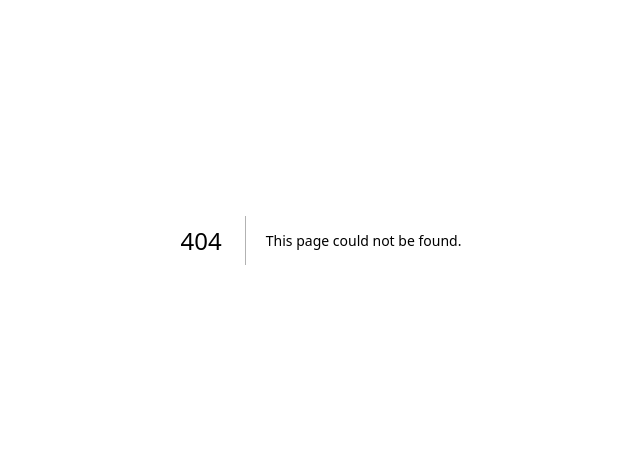
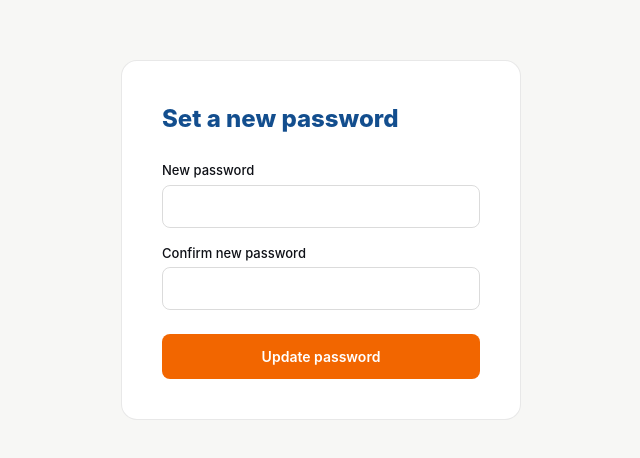
Before and after one commit to timarmstead/sendcleared-app, a Next.js app: page /reset-password in a window 1280 px wide. Before the commit this address had no page. Shown: the part 160-618 px from the top of the page, without its empty margins (319-959 px from the left). Built offline with nearby package versions, Linux system fonts and the light colour scheme; no server answers.

Commit message:
Add welcome email sent on first dashboard visit

```diff
--- a/app/login/page.tsx
+++ b/app/login/page.tsx
@@ -10,6 +10,12 @@ export default function Login() {
   const [loading, setLoading] = useState(false)
   const [error, setError] = useState('')
   const router = useRouter()
+
+  const [mode, setMode] = useState<'login' | 'forgot'>('login')
+  const [resetEmail, setResetEmail] = useState('')
+  const [resetSent, setResetSent] = useState(false)
+  const [resetLoading, setResetLoading] = useState(false)
+  const [resetError, setResetError] = useState('')
 
   async function handleLogin(e: React.FormEvent) {
     e.preventDefault()
@@ -28,6 +34,152 @@ export default function Login() {
     }
 
     router.push('/dashboard')
+  }
+
+  async function handleForgotPassword(e: React.FormEvent) {
+    e.preventDefault()
+    setResetLoading(true)
+    setResetError('')
+
+    const { error } = await supabase.auth.resetPasswordForEmail(resetEmail, {
+      redirectTo: `${window.location.origin}/reset-password`,
+    })
+
+    if (error) {
+      setResetError(error.message)
+      setResetLoading(false)
+      return
+    }
+
+    setResetSent(true)
+    setResetLoading(false)
+  }
+
+  const inputStyle: React.CSSProperties = {
+    width: '100%',
+    padding: '10px 12px',
+    borderRadius: '8px',
+    border: '1px solid rgba(0,0,0,0.14)',
+    fontSize: '14px',
+    color: '#0f1117',
+  }
+
+  if (mode === 'forgot') {
+    return (
+      <div style={{
+        minHeight: '100vh',
+        display: 'flex',
+        alignItems: 'center',
+        justifyContent: 'center',
+        background: '#f7f7f5',
+        fontFamily: '-apple-system, sans-serif',
+      }}>
+        <div style={{
+          background: '#fff',
+          padding: '2.5rem',
+          borderRadius: '16px',
+          border: '1px solid rgba(0,0,0,0.09)',
+          width: '100%',
+          maxWidth: '400px',
+        }}>
+          <h1 style={{
+            fontSize: '1.5rem',
+            fontWeight: 800,
+            color: '#134e8e',
+            marginBottom: '.5rem',
+          }}>
+            Reset your password
+          </h1>
+
+          {resetSent ? (
+            <>
+              <p style={{ fontSize: '14px', color: '#0f1117', lineHeight: 1.5, marginBottom: '1.5rem' }}>
+                If an account exists for <strong>{resetEmail}</strong>, we've sent a link to reset your password. Check your inbox.
+              </p>
+              <button
+                onClick={() => { setMode('login'); setResetSent(false); setResetEmail('') }}
+                style={{
+                  width: '100%',
+                  padding: '12px',
+                  borderRadius: '8px',
+                  border: '1px solid rgba(0,0,0,0.14)',
+                  background: 'transparent',
+                  color: '#0f1117',
+                  fontWeight: 600,
+                  fontSize: '14px',
+                  cursor: 'pointer',
+                }}
+              >
+                Back to log in
+              </button>
+            </>
+          ) : (
+            <>
+              <p style={{ fontSize: '13px', color: '#5a5a56', marginBottom: '1.25rem' }}>
+                Enter your email and we'll send you a link to reset your password.
+              </p>
+              <form onSubmit={handleForgotPassword}>
+                <div style={{ marginBottom: '1.25rem' }}>
+                  <label style={{ fontSize: '13px', fontWeight: 500, display: 'block', marginBottom: '4px', color: '#0f1117' }}>
+                    Email
+                  </label>
+                  <input
+                    type="email"
+                    value={resetEmail}
+                    onChange={(e) => setResetEmail(e.target.value)}
+                    required
+                    style={inputStyle}
+                  />
+                </div>
+
+                {resetError && (
+                  <p style={{ color: '#791f1f', fontSize: '13px', marginBottom: '1rem' }}>
+                    {resetError}
+                  </p>
+                )}
+
+                <button
+                  type="submit"
+                  disabled={resetLoading}
+                  style={{
+                    width: '100%',
+                    padding: '12px',
+                    borderRadius: '8px',
+                    border: 'none',
+                    background: '#f26600',
+                    color: '#fff',
+                    fontWeight: 600,
+                    fontSize: '14px',
+                    cursor: 'pointer',
+                    marginBottom: '.75rem',
+                  }}
+                >
+                  {resetLoading ? 'Sending...' : 'Send reset link'}
+                </button>
+
+                <button
+                  type="button"
+                  onClick={() => setMode('login')}
+                  style={{
+                    width: '100%',
+                    padding: '12px',
+                    borderRadius: '8px',
+                    border: '1px solid rgba(0,0,0,0.14)',
+                    background: 'transparent',
+                    color: '#0f1117',
+                    fontWeight: 600,
+                    fontSize: '14px',
+                    cursor: 'pointer',
+                  }}
+                >
+                  Back to log in
+                </button>
+              </form>
+            </>
+          )}
+        </div>
+      </div>
+    )
   }
 
   return (
@@ -58,7 +210,7 @@ export default function Login() {
 
         <form onSubmit={handleLogin}>
           <div style={{ marginBottom: '1rem' }}>
-            <label style={{ fontSize: '13px', fontWeight: 500, display: 'block', marginBottom: '4px' }}>
+            <label style={{ fontSize: '13px', fontWeight: 500, display: 'block', marginBottom: '4px', color: '#0f1117' }}>
               Email
             </label>
             <input
@@ -66,18 +218,12 @@ export default function Login() {
               value={email}
               onChange={(e) => setEmail(e.target.value)}
               required
-              style={{
-                width: '100%',
-                padding: '10px 12px',
-                borderRadius: '8px',
-                border: '1px solid rgba(0,0,0,0.14)',
-                fontSize: '14px',
-              }}
+              style={inputStyle}
             />
           </div>
 
-          <div style={{ marginBottom: '1.5rem' }}>
-            <label style={{ fontSize: '13px', fontWeight: 500, display: 'block', marginBottom: '4px' }}>
+          <div style={{ marginBottom: '.5rem' }}>
+            <label style={{ fontSize: '13px', fontWeight: 500, display: 'block', marginBottom: '4px', color: '#0f1117' }}>
               Password
             </label>
             <input
@@ -85,14 +231,26 @@ export default function Login() {
               value={password}
               onChange={(e) => setPassword(e.target.value)}
               required
+              style={inputStyle}
+            />
+          </div>
+
+          <div style={{ textAlign: 'right', marginBottom: '1.5rem' }}>
+            <button
+              type="button"
+              onClick={() => setMode('forgot')}
               style={{
-                width: '100%',
-                padding: '10px 12px',
-                borderRadius: '8px',
-                border: '1px solid rgba(0,0,0,0.14)',
-                fontSize: '14px',
+                background: 'transparent',
+                border: 'none',
+                color: '#134e8e',
+                fontSize: '12px',
+                cursor: 'pointer',
+                padding: 0,
+                textDecoration: 'underline',
               }}
-            />
+            >
+              Forgot password?
+            </button>
           </div>
 
           {error && (
--- /dev/null
+++ b/app/reset-password/page.tsx
@@ -0,0 +1,137 @@
+'use client'
+
+import { useState } from 'react'
+import { useRouter } from 'next/navigation'
+import { supabase } from '@/lib/supabase'
+
+export default function ResetPassword() {
+  const [password, setPassword] = useState('')
+  const [confirmPassword, setConfirmPassword] = useState('')
+  const [loading, setLoading] = useState(false)
+  const [error, setError] = useState('')
+  const [success, setSuccess] = useState(false)
+  const router = useRouter()
+
+  async function handleReset(e: React.FormEvent) {
+    e.preventDefault()
+    setError('')
+
+    if (password.length < 6) {
+      setError('Password must be at least 6 characters.')
+      return
+    }
+    if (password !== confirmPassword) {
+      setError('Passwords do not match.')
+      return
+    }
+
+    setLoading(true)
+    const { error } = await supabase.auth.updateUser({ password })
+
+    if (error) {
+      setError(error.message)
+      setLoading(false)
+      return
+    }
+
+    setSuccess(true)
+    setLoading(false)
+    setTimeout(() => router.push('/dashboard'), 2000)
+  }
+
+  const inputStyle: React.CSSProperties = {
+    width: '100%',
+    padding: '10px 12px',
+    borderRadius: '8px',
+    border: '1px solid rgba(0,0,0,0.14)',
+    fontSize: '14px',
+    color: '#0f1117',
+  }
+
+  return (
+    <div style={{
+      minHeight: '100vh',
+      display: 'flex',
+      alignItems: 'center',
+      justifyContent: 'center',
+      background: '#f7f7f5',
+      fontFamily: '-apple-system, sans-serif',
+    }}>
+      <div style={{
+        background: '#fff',
+        padding: '2.5rem',
+        borderRadius: '16px',
+        border: '1px solid rgba(0,0,0,0.09)',
+        width: '100%',
+        maxWidth: '400px',
+      }}>
+        <h1 style={{
+          fontSize: '1.5rem',
+          fontWeight: 800,
+          color: '#134e8e',
+          marginBottom: '1.5rem',
+        }}>
+          Set a new password
+        </h1>
+
+        {success ? (
+          <p style={{ fontSize: '14px', color: '#27500a', lineHeight: 1.5 }}>
+            ✓ Password updated. Redirecting you to your dashboard...
+          </p>
+        ) : (
+          <form onSubmit={handleReset}>
+            <div style={{ marginBottom: '1rem' }}>
+              <label style={{ fontSize: '13px', fontWeight: 500, display: 'block', marginBottom: '4px', color: '#0f1117' }}>
+                New password
+              </label>
+              <input
+                type="password"
+                value={password}
+                onChange={(e) => setPassword(e.target.value)}
+                required
+                style={inputStyle}
+              />
+            </div>
+
+            <div style={{ marginBottom: '1.5rem' }}>
+              <label style={{ fontSize: '13px', fontWeight: 500, display: 'block', marginBottom: '4px', color: '#0f1117' }}>
+                Confirm new password
+              </label>
+              <input
+                type="password"
+                value={confirmPassword}
+                onChange={(e) => setConfirmPassword(e.target.value)}
+                required
+                style={inputStyle}
+              />
+            </div>
+
+            {error && (
+              <p style={{ color: '#791f1f', fontSize: '13px', marginBottom: '1rem' }}>
+                {error}
+              </p>
+            )}
+
+            <button
+              type="submit"
+              disabled={loading}
+              style={{
+                width: '100%',
+                padding: '12px',
+                borderRadius: '8px',
+                border: 'none',
+                background: '#f26600',
+                color: '#fff',
+                fontWeight: 600,
+                fontSize: '14px',
+                cursor: 'pointer',
+              }}
+            >
+              {loading ? 'Updating...' : 'Update password'}
+            </button>
+          </form>
+        )}
+      </div>
+    </div>
+  )
+}
```
